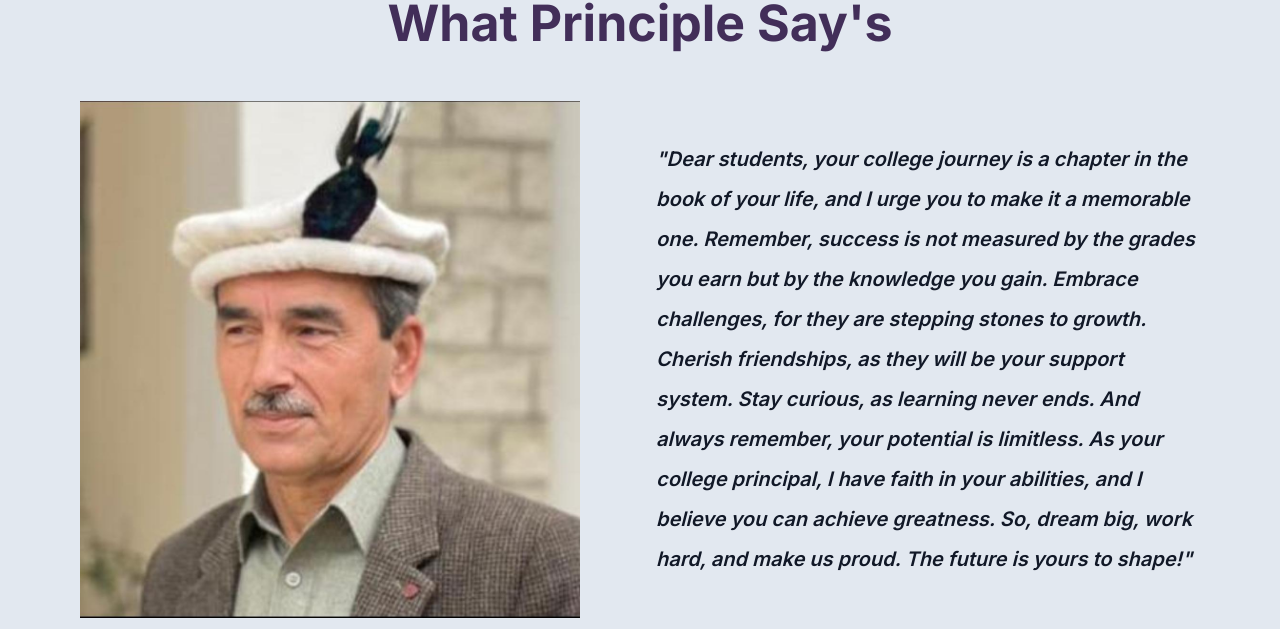
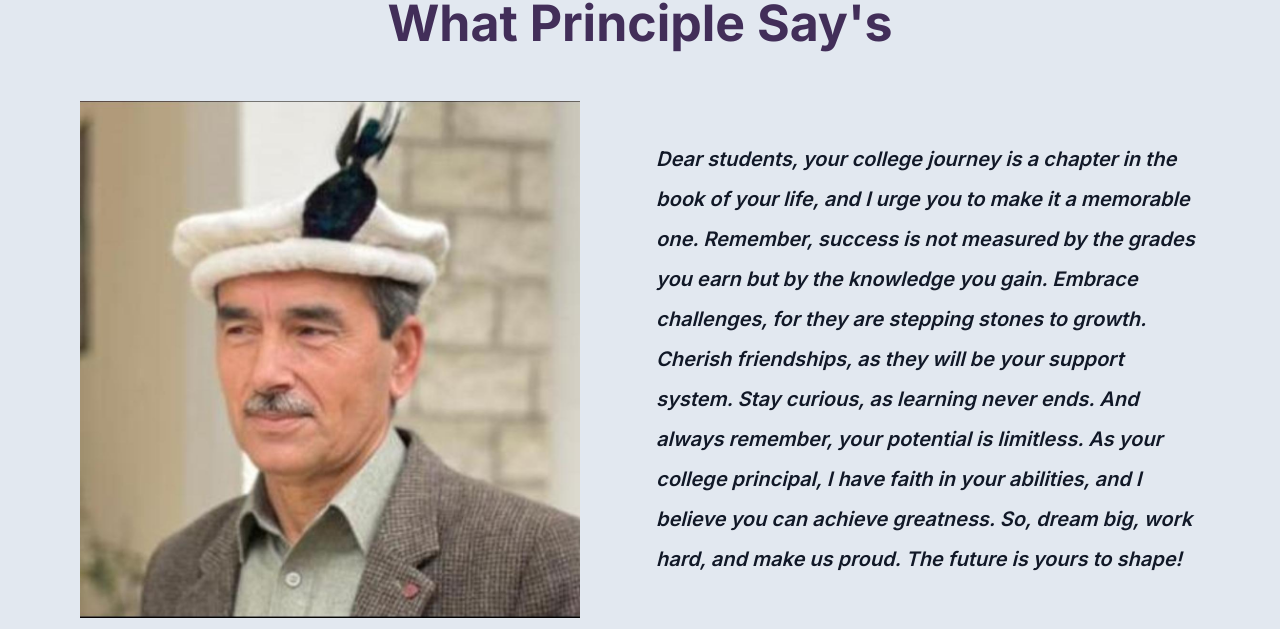
Before and after one commit to muzammil-15/govt_college, a Next.js app: page / in a window 1280 px wide. Shown: the part 1781-2410 px from the top of the page. Built offline with nearby package versions, Linux system fonts and the light colour scheme.

Commit message:
priciple quote change

```diff
--- a/components/principle.jsx
+++ b/components/principle.jsx
@@ -15,7 +15,7 @@ const Principle = () => {
         <div className="lg:w-1/2 lg:pl-4 mt-4 lg:mt-0">
           <blockquote class="text-xl italic leading-10 font-semibold text-gray-900 ">
             <p>
-            "Dear students, your college journey is a chapter in the book of your life, and I urge you to make it a memorable one. Remember, success is not measured by the grades you earn but by the knowledge you gain. Embrace challenges, for they are stepping stones to growth. Cherish friendships, as they will be your support system. Stay curious, as learning never ends. And always remember, your potential is limitless. As your college principal, I have faith in your abilities, and I believe you can achieve greatness. So, dream big, work hard, and make us proud. The future is yours to shape!"
+            Dear students, your college journey is a chapter in the book of your life, and I urge you to make it a memorable one. Remember, success is not measured by the grades you earn but by the knowledge you gain. Embrace challenges, for they are stepping stones to growth. Cherish friendships, as they will be your support system. Stay curious, as learning never ends. And always remember, your potential is limitless. As your college principal, I have faith in your abilities, and I believe you can achieve greatness. So, dream big, work hard, and make us proud. The future is yours to shape!
             </p>
           </blockquote>
         </div>
```
